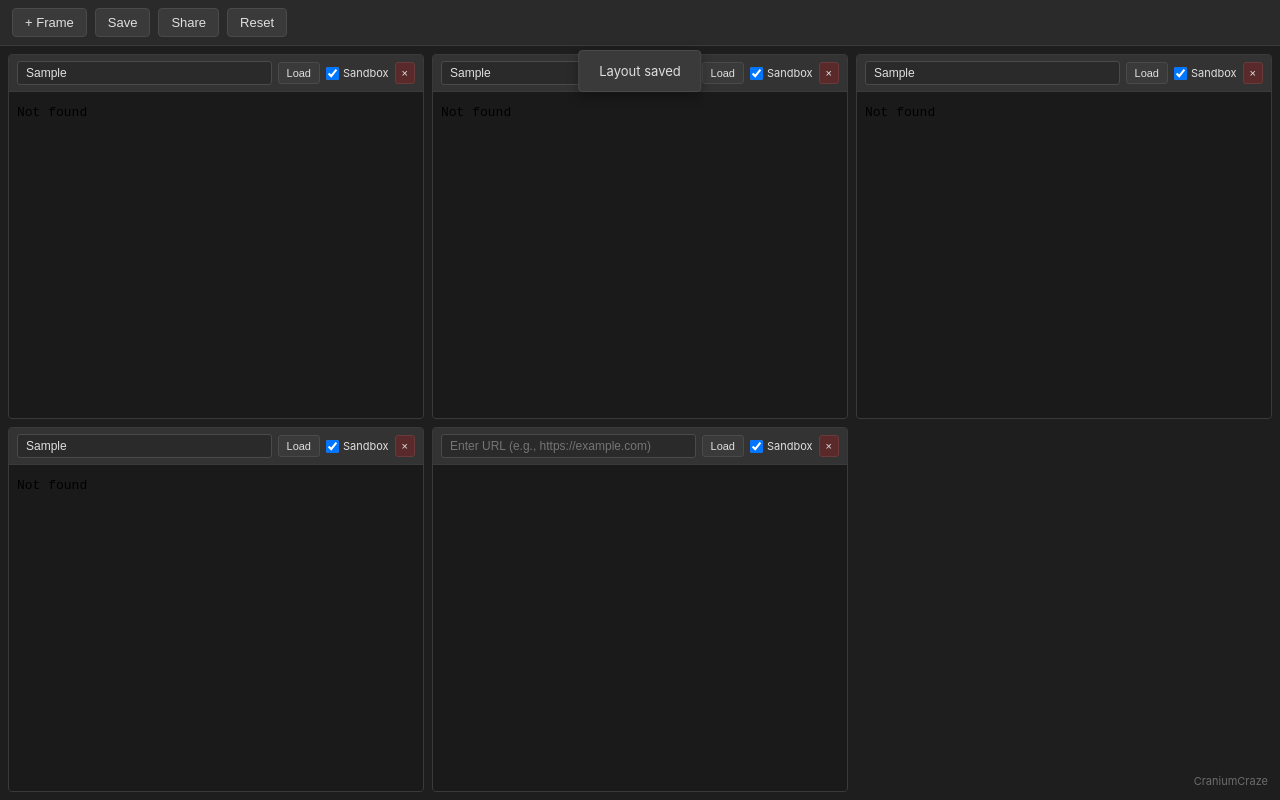
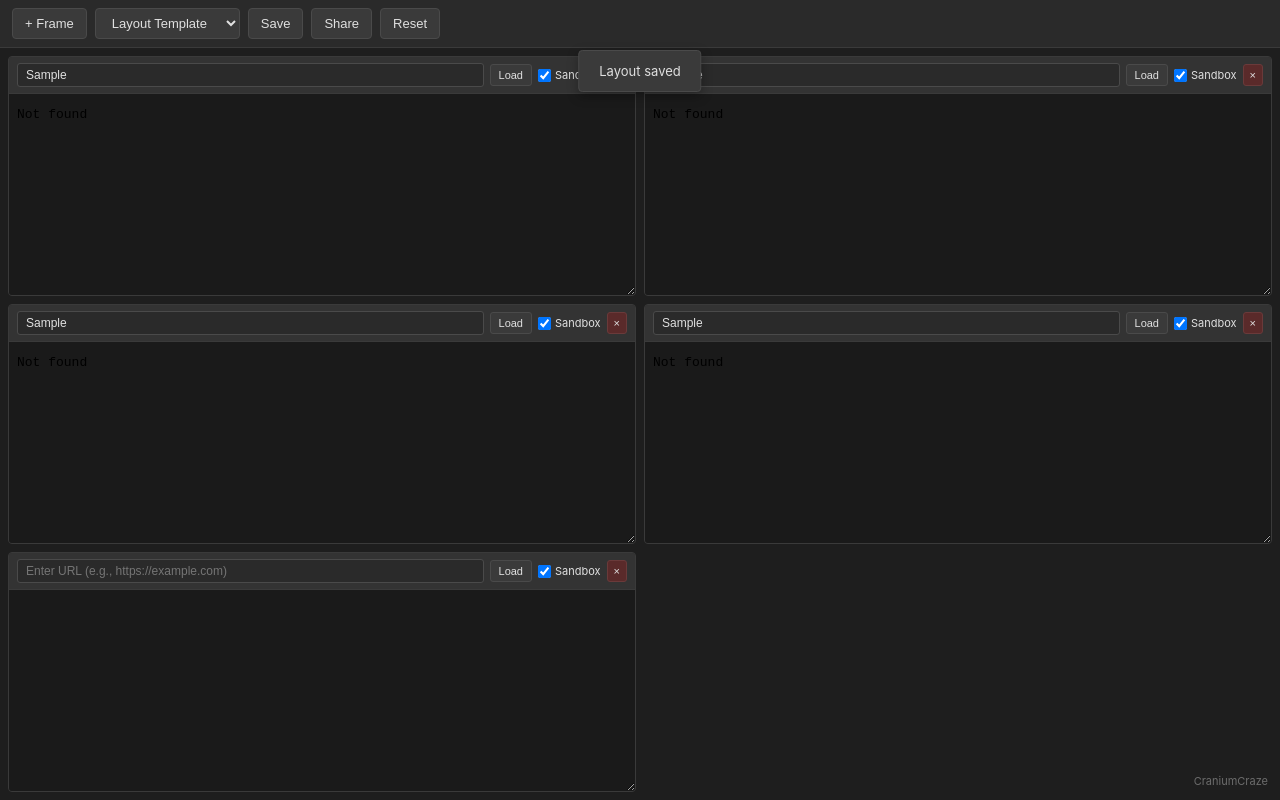
Before and after one commit to craniumcraze/screenstack, a plain HTML site: page index.html in a window 1280 px wide. Both pictures are taken after typing "Sample", "Sample", "Sample", "Sample" into the empty fields and a click on the button "+ Frame". Drawn offline with Linux system fonts and the light colour scheme.

Commit message:
added: 1. Layout Templates Dropdown  and 2. Dynamic Resizing

```diff
--- a/index.html
+++ b/index.html
@@ -10,6 +10,16 @@
     <div id="app">
         <div id="toolbar">
             <button id="add-frame" title="Add new frame">+ Frame</button>
+            <select id="layout-template" title="Choose a layout template">
+                <option value="">Layout Template</option>
+                <option value="2x2">2x2 Grid</option>
+                <option value="3x3">3x3 Grid</option>
+                <option value="1x1">Single Frame</option>
+                <option value="2-left-1-right">2 Left + 1 Right</option>
+                <option value="1-left-2-right">1 Left + 2 Right</option>
+                <option value="2-top-1-bottom">2 Top + 1 Bottom</option>
+                <option value="1-top-2-bottom">1 Top + 2 Bottom</option>
+            </select>
             <button id="save-layout" title="Save current layout">Save</button>
             <button id="share-layout" title="Copy shareable link">Share</button>
             <button id="reset-layout" title="Reset to default">Reset</button>
--- a/script.js
+++ b/script.js
@@ -5,11 +5,75 @@ const STORAGE_KEY = 'screenstack_layout';
 const DEFAULT_LAYOUT = {
     grid: { cols: 2, rows: 2 },
     frames: [
-        { url: '', sandbox: true },
-        { url: '', sandbox: true },
-        { url: '', sandbox: true },
-        { url: '', sandbox: true }
+        { url: '', sandbox: true, gridArea: '1 / 1 / 2 / 2' },
+        { url: '', sandbox: true, gridArea: '1 / 2 / 2 / 3' },
+        { url: '', sandbox: true, gridArea: '2 / 1 / 3 / 2' },
+        { url: '', sandbox: true, gridArea: '2 / 2 / 3 / 3' }
     ]
+};
+
+const LAYOUT_TEMPLATES = {
+    '2x2': {
+        grid: { cols: 2, rows: 2 },
+        frames: [
+            { url: '', sandbox: true, gridArea: '1 / 1 / 2 / 2' },
+            { url: '', sandbox: true, gridArea: '1 / 2 / 2 / 3' },
+            { url: '', sandbox: true, gridArea: '2 / 1 / 3 / 2' },
+            { url: '', sandbox: true, gridArea: '2 / 2 / 3 / 3' }
+        ]
+    },
+    '3x3': {
+        grid: { cols: 3, rows: 3 },
+        frames: [
+            { url: '', sandbox: true, gridArea: '1 / 1 / 2 / 2' },
+            { url: '', sandbox: true, gridArea: '1 / 2 / 2 / 3' },
+            { url: '', sandbox: true, gridArea: '1 / 3 / 2 / 4' },
+            { url: '', sandbox: true, gridArea: '2 / 1 / 3 / 2' },
+            { url: '', sandbox: true, gridArea: '2 / 2 / 3 / 3' },
+            { url: '', sandbox: true, gridArea: '2 / 3 / 3 / 4' },
+            { url: '', sandbox: true, gridArea: '3 / 1 / 4 / 2' },
+            { url: '', sandbox: true, gridArea: '3 / 2 / 4 / 3' },
+            { url: '', sandbox: true, gridArea: '3 / 3 / 4 / 4' }
+        ]
+    },
+    '1x1': {
+        grid: { cols: 1, rows: 1 },
+        frames: [
+            { url: '', sandbox: true, gridArea: '1 / 1 / 2 / 2' }
+        ]
+    },
+    '2-left-1-right': {
+        grid: { cols: 2, rows: 2 },
+        frames: [
+            { url: '', sandbox: true, gridArea: '1 / 1 / 2 / 2' },
+            { url: '', sandbox: true, gridArea: '2 / 1 / 3 / 2' },
+            { url: '', sandbox: true, gridArea: '1 / 2 / 3 / 3' }
+        ]
+    },
+    '1-left-2-right': {
+        grid: { cols: 2, rows: 2 },
+        frames: [
+            { url: '', sandbox: true, gridArea: '1 / 1 / 3 / 2' },
+            { url: '', sandbox: true, gridArea: '1 / 2 / 2 / 3' },
+            { url: '', sandbox: true, gridArea: '2 / 2 / 3 / 3' }
+        ]
+    },
+    '2-top-1-bottom': {
+        grid: { cols: 2, rows: 2 },
+        frames: [
+            { url: '', sandbox: true, gridArea: '1 / 1 / 2 / 2' },
+            { url: '', sandbox: true, gridArea: '1 / 2 / 2 / 3' },
+            { url: '', sandbox: true, gridArea: '2 / 1 / 3 / 3' }
+        ]
+    },
+    '1-top-2-bottom': {
+        grid: { cols: 2, rows: 2 },
+        frames: [
+            { url: '', sandbox: true, gridArea: '1 / 1 / 2 / 3' },
+            { url: '', sandbox: true, gridArea: '2 / 1 / 3 / 2' },
+            { url: '', sandbox: true, gridArea: '2 / 2 / 3 / 3' }
+        ]
+    }
 };
 
 class ScreenStack {
@@ -27,6 +91,7 @@ class ScreenStack {
 
     setupEventListeners() {
         document.getElementById('add-frame').addEventListener('click', () => this.addFrame());
+        document.getElementById('layout-template').addEventListener('change', (e) => this.applyTemplate(e.target.value));
         document.getElementById('save-layout').addEventListener('click', () => this.saveLayout());
         document.getElementById('share-layout').addEventListener('click', () => this.shareLayout());
         document.getElementById('reset-layout').addEventListener('click', () => this.resetLayout());
@@ -74,12 +139,19 @@ class ScreenStack {
         this.layout.frames.forEach((frame, index) => {
             this.gridContainer.appendChild(this.createFrameElement(frame, index));
         });
+
+        this.setupResizeHandles();
     }
 
     createFrameElement(frameData, index) {
         const wrapper = document.createElement('div');
         wrapper.className = 'frame-wrapper';
         wrapper.dataset.index = index;
+
+        // Apply grid area if specified
+        if (frameData.gridArea) {
+            wrapper.style.gridArea = frameData.gridArea;
+        }
 
         // Header
         const header = document.createElement('div');
@@ -185,14 +257,22 @@ class ScreenStack {
     }
 
     addFrame() {
-        this.layout.frames.push({ url: '', sandbox: true });
+        const totalFrames = this.layout.frames.length;
+        const cols = this.layout.grid.cols;
+        const rows = this.layout.grid.rows;
 
-        // Adjust grid to accommodate new frame
-        const totalFrames = this.layout.frames.length;
-        const cols = Math.ceil(Math.sqrt(totalFrames));
-        const rows = Math.ceil(totalFrames / cols);
+        // Calculate next available position
+        const newRow = Math.floor(totalFrames / cols) + 1;
+        const newCol = (totalFrames % cols) + 1;
 
-        this.layout.grid = { cols, rows };
+        // Expand grid if needed
+        if (newRow > rows) {
+            this.layout.grid.rows = newRow;
+        }
+
+        const gridArea = `${newRow} / ${newCol} / ${newRow + 1} / ${newCol + 1}`;
+        this.layout.frames.push({ url: '', sandbox: true, gridArea });
+
         this.saveLayout();
         this.render();
     }
@@ -204,13 +284,6 @@ class ScreenStack {
         }
 
         this.layout.frames.splice(index, 1);
-
-        // Adjust grid
-        const totalFrames = this.layout.frames.length;
-        const cols = Math.ceil(Math.sqrt(totalFrames));
-        const rows = Math.ceil(totalFrames / cols);
-
-        this.layout.grid = { cols, rows };
         this.saveLayout();
         this.render();
     }
@@ -242,6 +315,35 @@ class ScreenStack {
         }
     }
 
+    applyTemplate(templateKey) {
+        if (!templateKey || !LAYOUT_TEMPLATES[templateKey]) {
+            return;
+        }
+
+        const template = JSON.parse(JSON.stringify(LAYOUT_TEMPLATES[templateKey]));
+
+        // Preserve URLs from current frames if they exist
+        template.frames.forEach((frame, index) => {
+            if (this.layout.frames[index]) {
+                frame.url = this.layout.frames[index].url;
+                frame.sandbox = this.layout.frames[index].sandbox;
+            }
+        });
+
+        this.layout = template;
+        this.saveLayout();
+        this.render();
+
+        // Reset dropdown
+        document.getElementById('layout-template').value = '';
+    }
+
+    setupResizeHandles() {
+        // This creates visual resize capability between grid cells
+        // For now, we'll use CSS resize property on frame-wrapper
+        // More advanced implementation could use draggable dividers
+    }
+
     resetLayout() {
         if (confirm('Reset to default layout? This will clear all frames.')) {
             this.layout = JSON.parse(JSON.stringify(DEFAULT_LAYOUT));
--- a/style.css
+++ b/style.css
@@ -26,6 +26,26 @@ body {
     gap: 8px;
     border-bottom: 1px solid #3a3a3a;
     flex-shrink: 0;
+}
+
+#toolbar select {
+    background: #3a3a3a;
+    color: #e0e0e0;
+    border: 1px solid #4a4a4a;
+    padding: 6px 12px;
+    border-radius: 4px;
+    cursor: pointer;
+    font-size: 13px;
+    transition: background 0.2s;
+}
+
+#toolbar select:hover {
+    background: #4a4a4a;
+}
+
+#toolbar select:focus {
+    outline: none;
+    border-color: #5a5a5a;
 }
 
 #toolbar button {
@@ -67,6 +87,9 @@ body {
     flex-direction: column;
     overflow: hidden;
     position: relative;
+    resize: both;
+    min-width: 200px;
+    min-height: 200px;
 }
 
 .frame-header {
```
